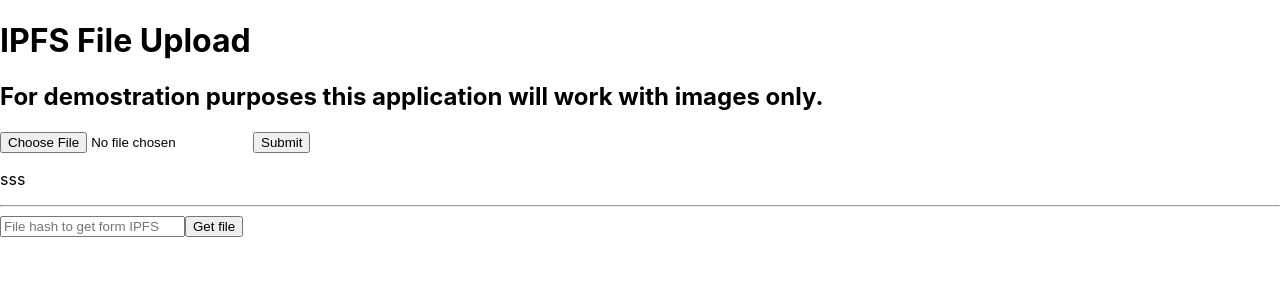
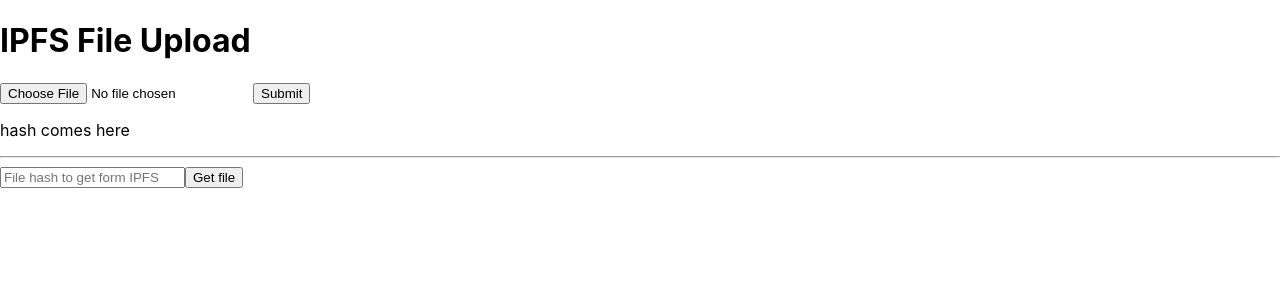
Before and after one commit to majid-T/IFPS-example, a React (Create React App) app: page / in a window 1280 px wide. Shown: the top 300 px of the page. Built offline with nearby package versions, Linux system fonts and the light colour scheme.

Commit message:
function file reader done

```diff
--- a/src/App.js
+++ b/src/App.js
@@ -4,16 +4,31 @@
 import ipfs from "ipfs";
 
 function App() {
-  const [resourceHash, setResourceHash] = useState("sss");
+  const [resourceHash, setResourceHash] = useState("hash comes here");
   const [loading, setLoading] = useState(false);
+  const [fileBuffer, setFileBuffer] = useState(null);
 
+  //Gunction to submit file to IPFS
   const submitToIPFS = (e) => {
     e.preventDefault();
     setLoading(true);
   };
-  const readFile = (e) => {
+
+  //Function to read the file into a buffer
+  const readFile = async (e) => {
     e.preventDefault();
+    setLoading(true);
+    const file = e.target.files[0];
+    console.log(file);
+    const bufferdReader = new window.FileReader();
+    bufferdReader.readAsArrayBuffer(file);
+    bufferdReader.onloadend = () => {
+      setFileBuffer(Buffer(bufferdReader.result));
+      setLoading(false);
+    };
   };
+
+  //Function to get the file from IPFS by hash code
   const getFileIPFS = (e) => {
     e.preventDefault();
 
@@ -23,14 +38,12 @@
   return (
     <div>
       <h1>IPFS File Upload</h1>
-      <h2>
-        For demostration purposes this application will work with images only.
-      </h2>
       <form onSubmit={submitToIPFS}>
         <input type="file" onChange={readFile} />
         <input type="submit" />
       </form>
       <p>{resourceHash}</p>
+      <p>{fileBuffer}</p>
       <hr />
       <input type="text" placeholder="File hash to get form IPFS" />
       <button type="button" onClick={getFileIPFS}>
```
